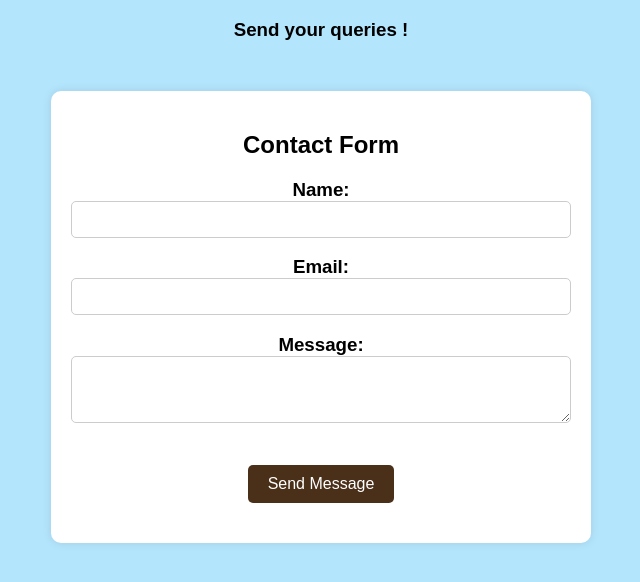
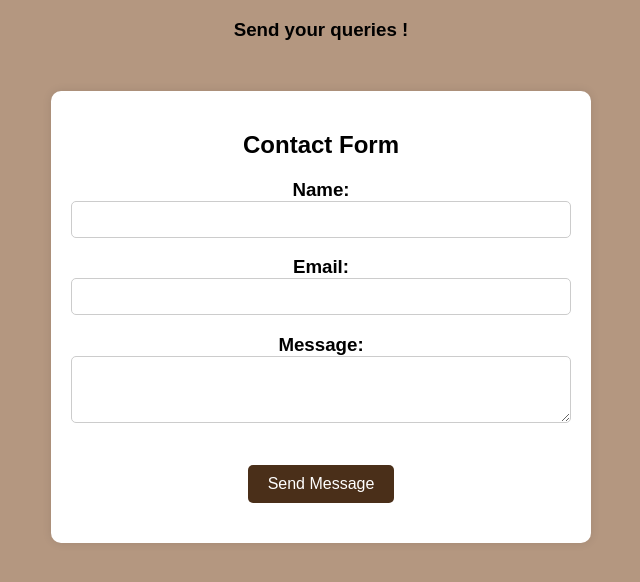
Before and after one commit to Jazeye/Khanakhazanafinal, a Django app: page /contactus in a window 1280 px wide. Shown: the top 582 px of the page, without its empty margins (319-959 px from the left). Run offline with Django 3.2, Linux system fonts and the light colour scheme; some libraries are stand-ins or nearby versions.

Commit message:
color changed

```diff
--- a/templates/ecom/contactus.html
+++ b/templates/ecom/contactus.html
@@ -76,7 +76,7 @@
 
 </head>
 
-<body style="background-color: #B3E5FC;">
+<body style="background-color: #976f4fb7;">
 
 
   <center>
```
